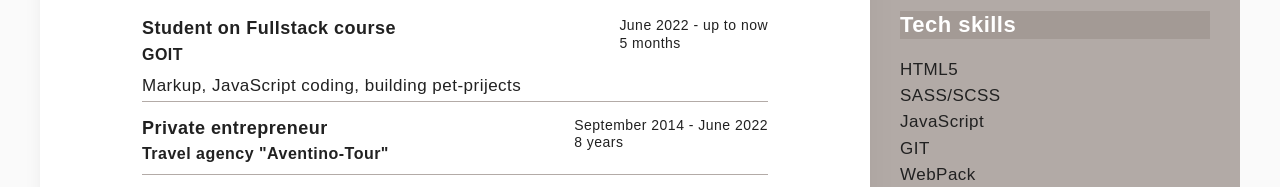
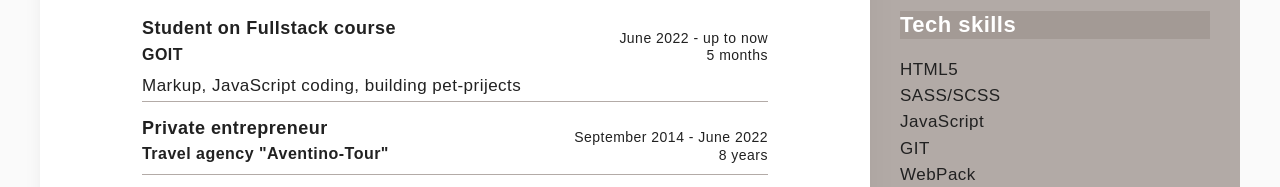
Before and after one commit to aventinodev/my-CV, a plain HTML site: page index.html in a window 1280 px wide. Shown: the part 570-757 px from the top of the page. Drawn offline with nearby package versions, Linux system fonts and the light colour scheme.

Commit message:
Update style.css

```diff
--- a/css/style.css
+++ b/css/style.css
@@ -103,6 +103,9 @@ img {
 .experience-wrap__position {
 }
 .experience-wrap__time {
+  display: flex;
+  flex-direction: column;
+  justify-content: end;
 }
 .experience__duration,
 .education__duration,
```
